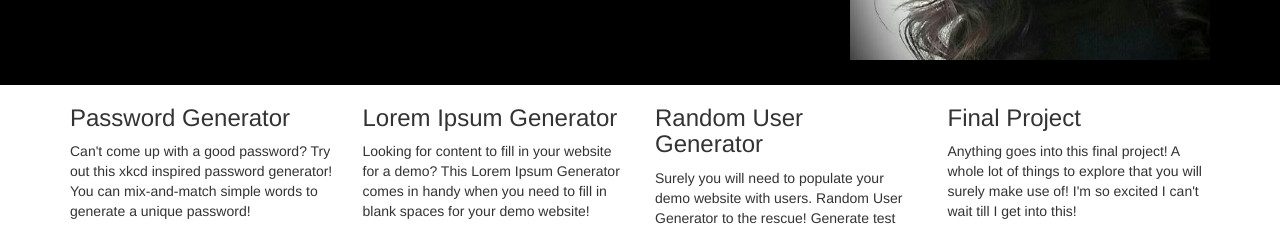
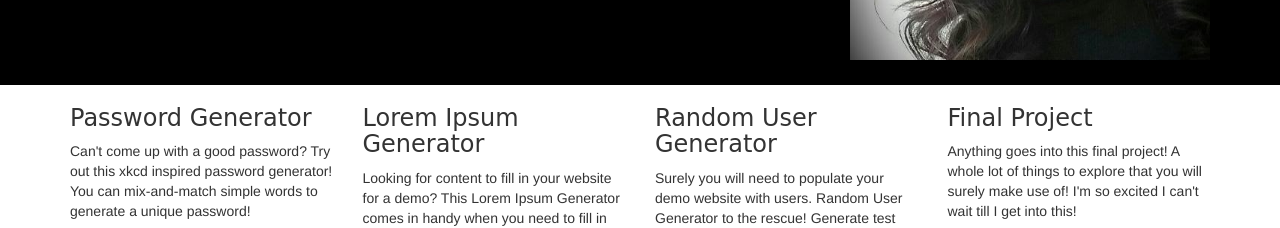
Before and after one commit to nsaludo/dwebapp-15, a plain HTML site: page index.html in a window 1280 px wide. Shown: the part 338-566 px from the top of the page. Drawn offline with nearby package versions, Linux system fonts and the light colour scheme; a web font is replaced by a local one.

Commit message:
fix styles

```diff
--- a/css/mystyles.css
+++ b/css/mystyles.css
@@ -18,7 +18,7 @@ header img {
   font-size: 8em;
   text-shadow: 4px 4px 4px #aaa;
 }
-.project_title {
+.project-title {
    font-family: 'Shadows Into Light Two', cursive;
 }
 footer {
```
